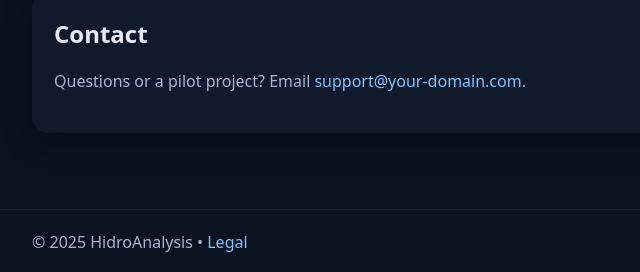
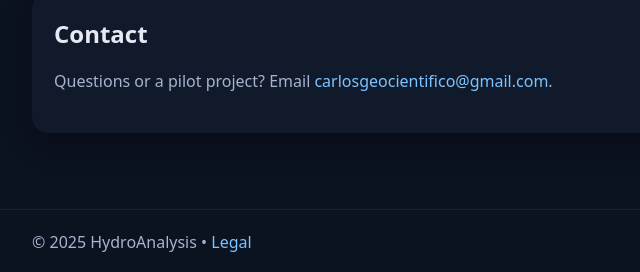
Before and after one commit to preciii7/preciii7.github.io, a plain HTML site: page index.html in a window 1280 px wide. Shown: the part 1873-2145 px from the top of the page, 78-718 px from the left. Drawn offline with Linux system fonts and the light colour scheme.

Commit message:
Update index.html
Cambio de correo a carlosgeocientifico@gmail.com

```diff
--- a/index.html
+++ b/index.html
@@ -164,14 +164,14 @@
     <section>
       <div class="card">
         <h2>Contact</h2>
-        <p class="muted">Questions or a pilot project? Email <a href="mailto:support@your-domain.com">support@your-domain.com</a>.</p>
+        <p class="muted">Questions or a pilot project? Email <a href="mailto:carlosgeocientifico@gmail.com">carlosgeocientifico@gmail.com</a>.</p>
       </div>
     </section>
   </main>
 
   <footer>
     <div class="wrap">
-      © <span id="y"></span> HidroAnalysis • <a href="legal.html">Legal</a>
+      © <span id="y"></span> HydroAnalysis • <a href="legal.html">Legal</a>
     </div>
   </footer>
 
```
